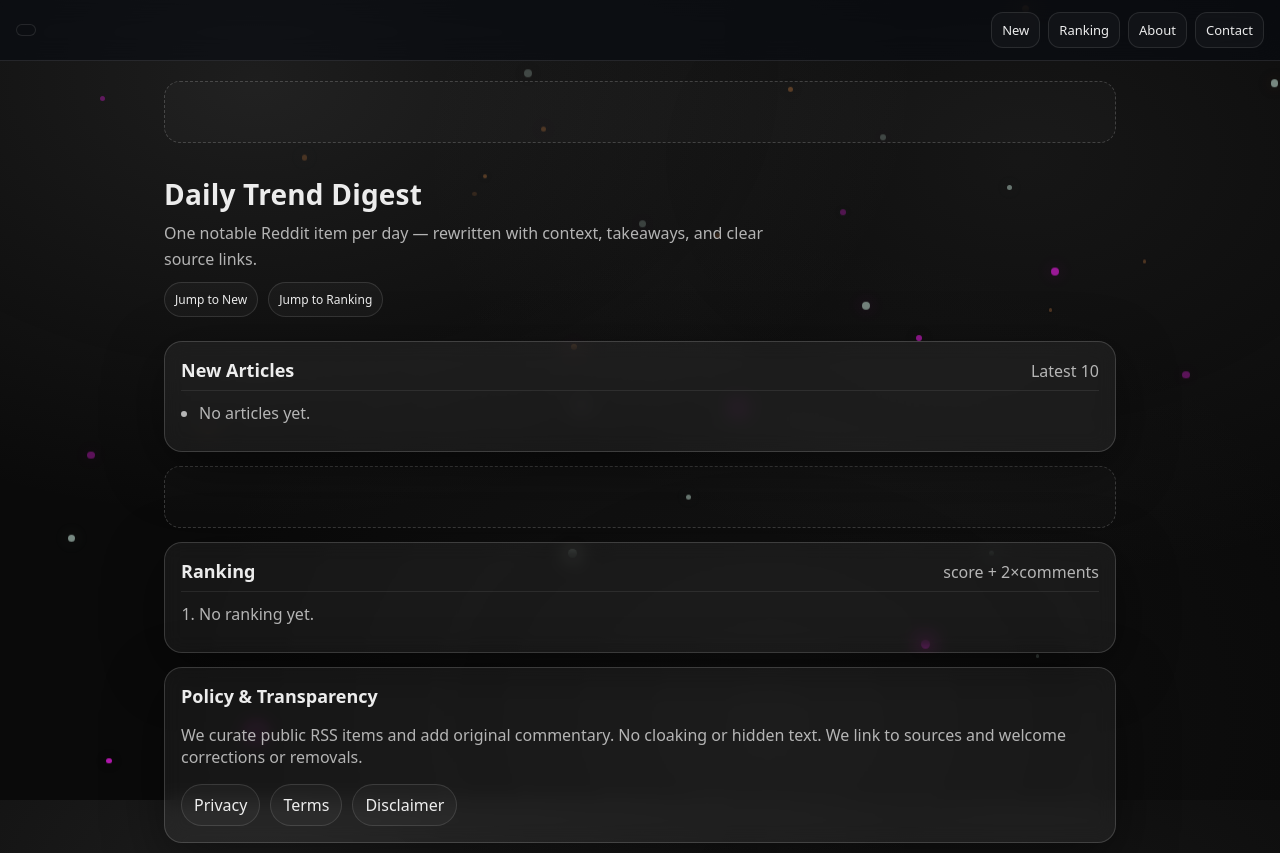
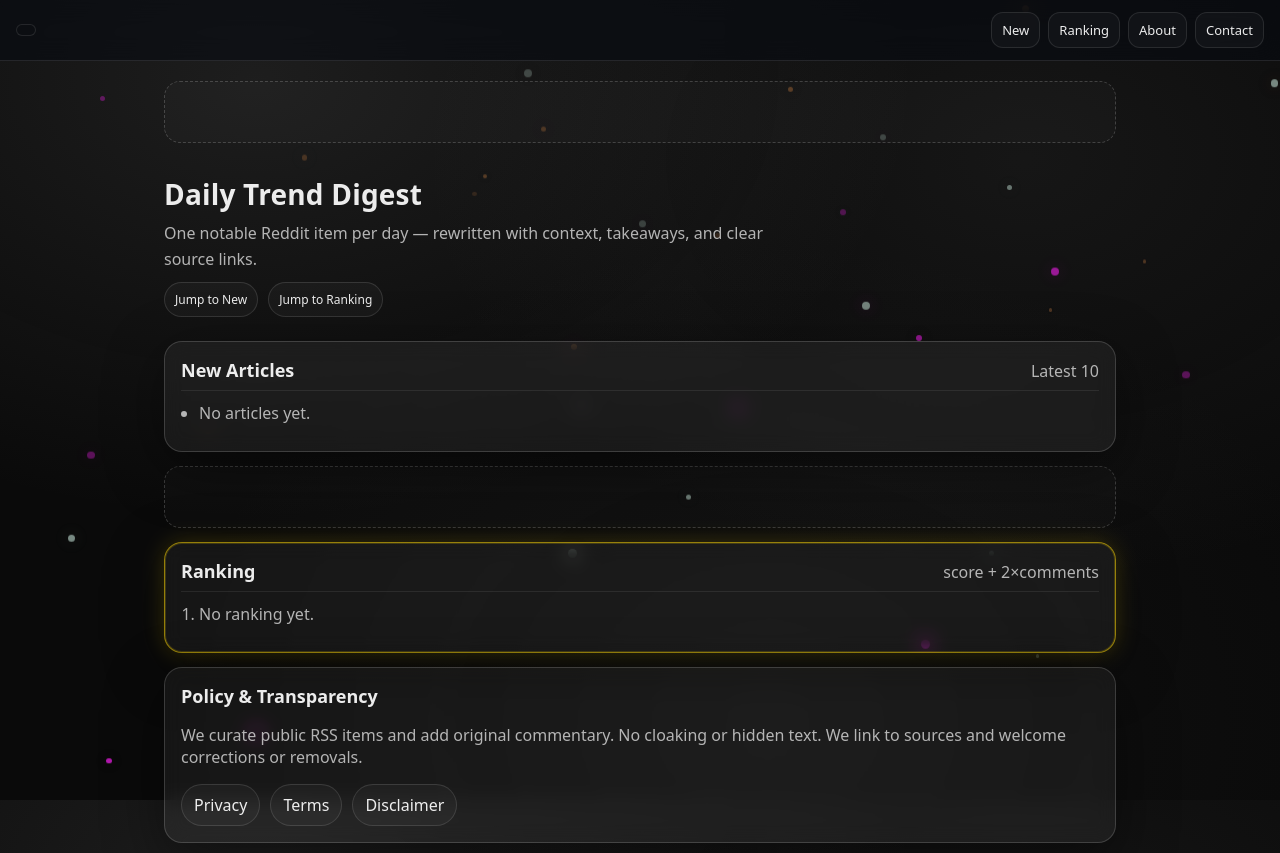
Before and after one commit to Mikann20041029/Nompower, a Python web app: template nompower_pipeline/templates/index.html in a window 1280 px wide. Shown: the top 853 px of the page. Run offline with Jinja, Linux system fonts and the light colour scheme; the template is opened without the code that fills it, so the values that code supplies are empty.

Commit message:
Update style.css

```diff
--- a/nompower_pipeline/static/style.css
+++ b/nompower_pipeline/static/style.css
@@ -125,6 +125,15 @@ body{
   padding: 16px;
   margin: 14px 0;
 }
+/* Ranking card: gold border + subtle glow (only this section) */
+#ranking.card{
+  border: 1px solid rgba(255, 215, 0, 0.55);         /* gold */
+  box-shadow:
+    0 0 0 1px rgba(255, 215, 0, 0.18) inset,         /* inner rim */
+    0 0 22px rgba(255, 215, 0, 0.18),                /* glow */
+    var(--shadow);                                   /* keep existing shadow */
+}
+
 
 
 
```
